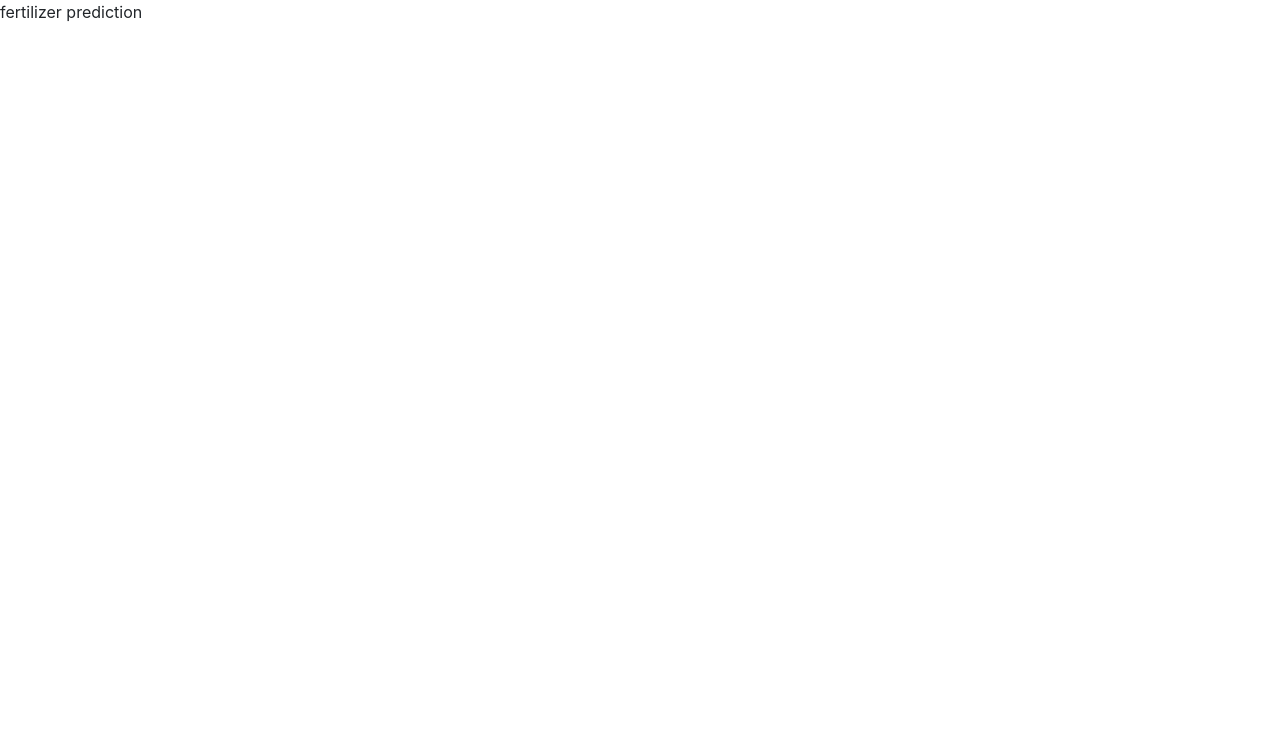
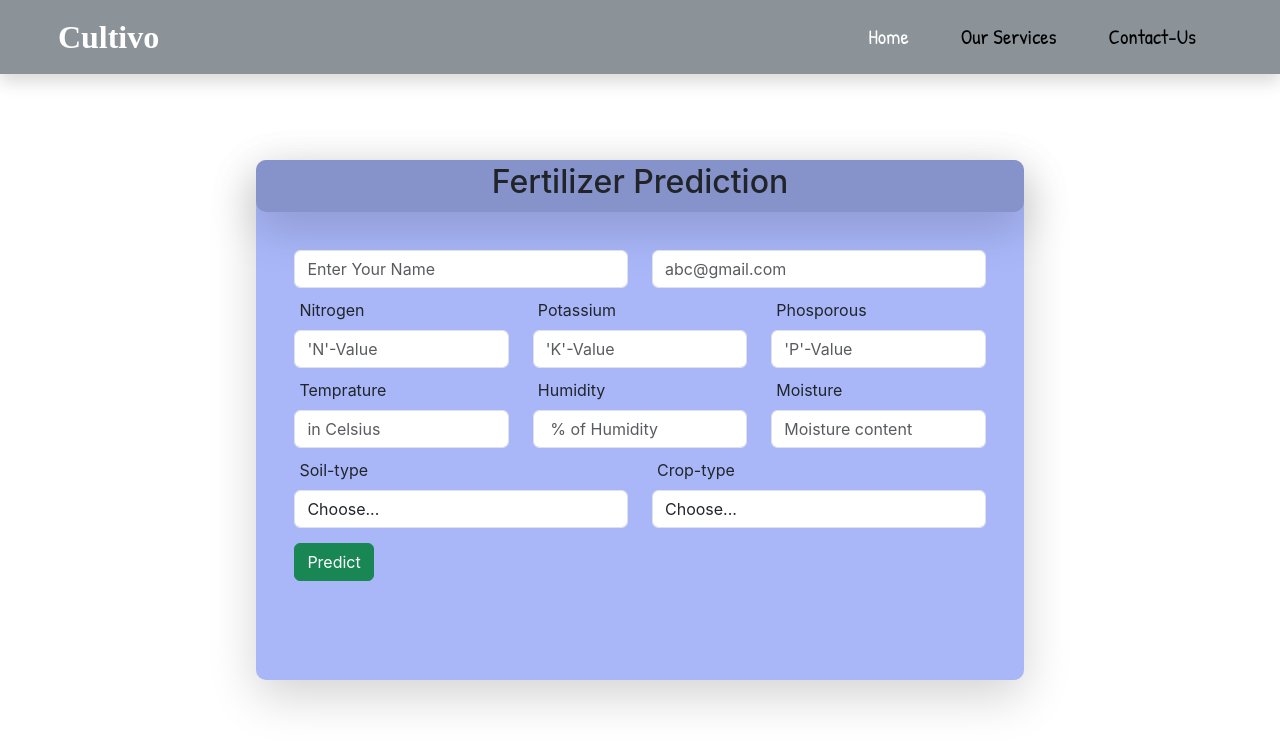
Before and after one commit to swaralanjulkar/Hackspiration, a React (Create React App) app in the folder frontend/: page /FertilizerPred in a window 1280 px wide. Shown: the top 748 px of the page. Built offline with nearby package versions, Linux system fonts and the light colour scheme; a web font is replaced by a local one.

Commit message:
Crop and Ferti Form added with Css

```diff
--- a/frontend/src/App.js
+++ b/frontend/src/App.js
@@ -1,5 +1,6 @@
 import React from "react";
 import { BrowserRouter as Router, Routes, Route } from "react-router-dom";
+import Navbar from "./components/Navbar";
 import Weather from "./components/Weather";
 import CropAna from "./pages/CropAna";
 import CropPred from "./pages/CropPred";
@@ -11,6 +12,7 @@ const App = () => {
   return (
     <>
     <Router>
+      <Navbar/>
           <Routes>
             <Route path="/" element={<Home />} exact />
             <Route path="/CropAna" element={<CropAna />} exact />
--- a/frontend/src/pages/CropPred.jsx
+++ b/frontend/src/pages/CropPred.jsx
@@ -3,9 +3,93 @@ import './styles/croppred.css'
 
 const CropPred = () => {
   return (
-    <div>
-      crop prediction
+    <>
+     <section class="form-container shadow-lg ">
+
+<div class="strip shadow-lg">
+    <div> <h2>Crop Prediction</h2></div>
+</div>
+<form class="form-structure ">
+    <div class="row">
+        <div class="col">
+
+            <div class="form-outline">
+
+                <input type="text" id="Name" class="form-control" placeholder="Enter Your Name"/>
+            </div>
+        </div>
+        <div class="col">
+
+            <div class="form-outline">
+
+                <input type="email" id="Email" class="form-control" placeholder="abc@gmail.com" />
+            </div>
+        </div>
     </div>
+
+    <div class="row">
+        <div class="col">
+
+            <div class="form-outline">
+                <label class="form-label" for="N">Nitrogen</label>
+                <input type="number" id="Nitrogen" class="form-control" placeholder="'N'-Value" />
+            </div>
+        </div>
+        <div class="col">
+
+            <div class="form-outline">
+                <label class="form-label" for="K">Potassium</label>
+                <input type="number" id="Potassium" class="form-control" placeholder="'K'-Value" />
+            </div>
+        </div>
+        <div class="col">
+
+            <div class="form-outline">
+                <label class="form-label" for="P">Phosporous</label>
+                <input type="number" id="Phosporous" class="form-control" placeholder="'P'-Value" />
+            </div>
+        </div>
+    </div>
+    <div class="row">
+        <div class="col">
+
+            <div class="form-outline">
+                <label class="form-label" for="Temp">Temprature</label>
+                <input type="number" id="Nitrogen" class="form-control" placeholder="in Celsius" />
+            </div>
+        </div>
+        <div class="col">
+
+            <div class="form-outline">
+                <label class="form-label" for="Humidity">Humidity</label>
+                <input type="number" id="Potassium" class="form-control" placeholder=" % of Humidity " />
+            </div>
+        </div>
+        <div class="col">
+
+            <div class="form-outline">
+                <label class="form-label" for="pH">pH-value</label>
+                <input type="number" id="Phosporous" class="form-control" placeholder="ph-Value" />
+            </div>
+        </div>
+    </div>
+
+    <div class="row">
+        <div class="col">
+
+            <div class="form-outline">
+                <label class="form-label" for="Rain">Rainfall</label>
+                <input type="number" id="Nitrogen" class="form-control" placeholder=" in Millimeter" />
+            </div>
+        </div>
+    </div>
+
+
+    <button type="submit" for="submit" class="btn btn-success btn-block Predict">Predict</button>
+
+</form>
+</section>
+    </>
   )
 }
 
--- a/frontend/src/pages/FertilizerPred.jsx
+++ b/frontend/src/pages/FertilizerPred.jsx
@@ -3,9 +3,112 @@ import './styles/fertilizer.css'
 
 const FertilizerPred = () => {
   return (
-    <div>
-      fertilizer prediction
+    <>
+    <section class="form-container shadow-lg ">
+
+<div class="strip shadow-lg">
+    <div> <h2>Fertilizer Prediction</h2></div>
+</div>
+<form class="form-structure ">
+    <div class="row">
+        <div class="col">
+
+            <div class="form-outline">
+
+                <input type="text" id="Name" class="form-control" placeholder="Enter Your Name"/>
+            </div>
+        </div>
+        <div class="col">
+            <div class="form-outline">
+                <input type="email" id="Email" class="form-control" placeholder="abc@gmail.com" />
+            </div>
+        </div>
     </div>
+
+    <div class="row">
+        <div class="col">
+
+            <div class="form-outline">
+                <label class="form-label" for="N">Nitrogen</label>
+                <input type="number" id="Nitrogen" class="form-control" placeholder="'N'-Value" />
+            </div>
+        </div>
+        <div class="col">
+
+            <div class="form-outline">
+                <label class="form-label" for="K">Potassium</label>
+                <input type="number" id="Potassium" class="form-control" placeholder="'K'-Value" />
+            </div>
+        </div>
+        <div class="col">
+
+            <div class="form-outline">
+                <label class="form-label" for="P">Phosporous</label>
+                <input type="number" id="Phosporous" class="form-control" placeholder="'P'-Value" />
+            </div>
+        </div>
+    </div>
+    <div class="row">
+        <div class="col">
+
+            <div class="form-outline">
+                <label class="form-label" for="Temp">Temprature</label>
+                <input type="number" id="Temprature" class="form-control" placeholder="in Celsius" />
+            </div>
+        </div>
+        <div class="col">
+
+            <div class="form-outline">
+                <label class="form-label" for="Humidity">Humidity</label>
+                <input type="number" id="Humidity" class="form-control" placeholder=" % of Humidity " />
+            </div>
+        </div>
+        <div class="col">
+
+            <div class="form-outline">
+                <label class="form-label" for="moist">Moisture</label>
+                <input type="number" id="Moisture" class="form-control" placeholder="Moisture content" />
+            </div>
+        </div>
+    </div>
+
+    <div class="row">
+        <div class="col">
+            <label for="Soil-type " class="form-label">Soil-type</label>
+            <select id="inputState" for="soil-type" class="form-control">
+              <option selected>Choose...</option>
+              <option>Black</option>
+              <option>Clayey</option>
+              <option>Loamy</option>
+              <option>Red</option>
+            </select>
+        </div>
+
+        <div class="col">
+            <label for="Crop-type" class="form-label">Crop-type</label>
+            <select id="inputState"  for="crop-type" class="form-control">
+              <option selected>Choose...</option>
+              <option>Cotton</option>
+              <option>Ground-Nut</option>
+              <option>Maize</option>
+              <option>Millet</option>
+              <option>Oil-seeds</option>
+              <option>Paddy</option>
+              <option>Pulses</option>
+              <option>Sugarcane</option>
+              <option>Tabacco</option>
+              <option>Wheat</option>
+            </select>
+        </div>
+    </div>
+
+
+    <button type="submit" for="submit" class="btn btn-success btn-block Predict">Predict</button>
+
+</form>
+</section>
+
+    </>
   )
 }
 
--- a/frontend/src/pages/styles/croppred.css
+++ b/frontend/src/pages/styles/croppred.css
@@ -0,0 +1,48 @@
+ /* form style  */
+
+ .form-container {
+    display: grid;
+    grid-template-rows: 10% 90%;
+    height: 65vh;
+    width: 60vw;
+    margin-top: 20vh;
+    margin-left: auto;
+    margin-right: auto;
+    background-color: #a9b7f9;
+    border-radius: 10px;
+
+
+}
+
+.form-structure {
+
+    justify-content: center;
+    align-items: center;
+    height: 100%;
+    padding: 5%;
+}
+
+.form-row {
+    margin: 20px 0px;
+}
+
+.strip {
+    background-color: #7f8bc1d5;
+    border-radius: 10px;
+    width: 100%;
+    margin:0px auto;
+    display: grid;
+    justify-content: center;
+    align-items: center;
+
+}
+
+
+.Predict {
+    margin-top: 15px;
+}
+
+.form-label {
+    margin-top: 10px;
+    margin-left: 5px;
+}
```
